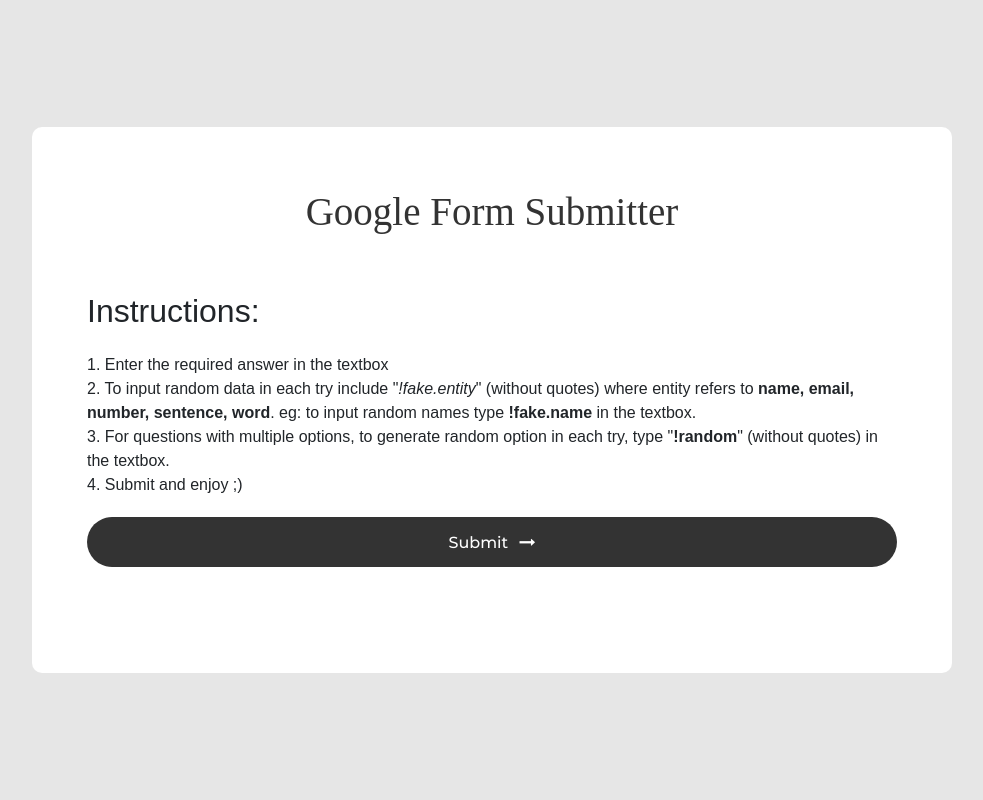
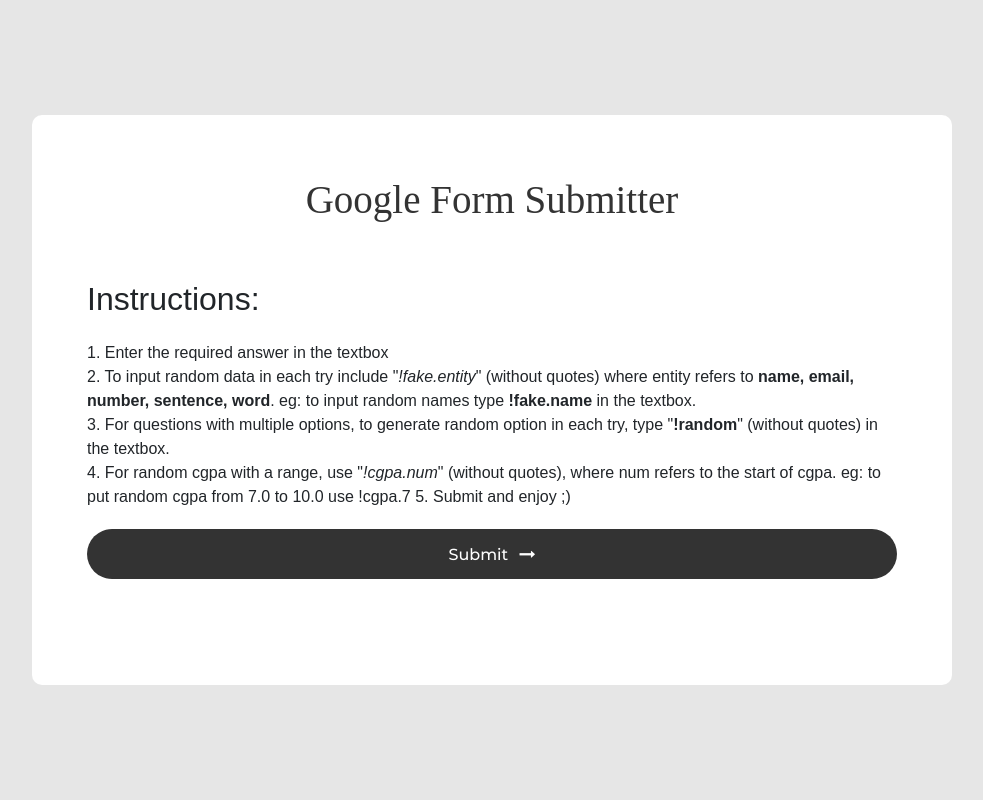
Before and after one commit to pulkitgupta2k/Google_form_spammer_flask, a Flask app: template templates/sent.html in a window 1280 px wide. Shown: the whole page, without its empty margins (148-1131 px from the left). Run offline with Flask 2, Linux system fonts and the light colour scheme; the template is opened without the code that fills it, so the values that code supplies are empty; some libraries are stand-ins or nearby versions; some web fonts are replaced.

Commit message:
cgpa added

```diff
--- a/run.py
+++ b/run.py
@@ -83,8 +83,8 @@
                 payload="------WebKitFormBoundary7MA4YWxkTrZu0gW"
                 for i in range(len(form_entry)):
                     #print("ans= "+str(faker_input((form_entry_data[i])[6:])))
-                    if(form_entry_data[i].startswith('!cgpa')):
-                        payload+="\r\nContent-Disposition: form-data; name=\""+str(form_entry[i])+"\"\r\n\r\n"+str(random.randrange(8,10,1))+"\r\n------WebKitFormBoundary7MA4YWxkTrZu0gW"
+                    if(form_entry_data[i].startswith('!cgpa.')):
+                        payload+="\r\nContent-Disposition: form-data; name=\""+str(form_entry[i])+"\"\r\n\r\n"+str(random.randrange(int((form_entry_data[i])[6:])*10,100,1)/10)+"\r\n------WebKitFormBoundary7MA4YWxkTrZu0gW"
                     elif(form_entry_data[i].startswith('!fake.')):
                         payload+="\r\nContent-Disposition: form-data; name=\""+str(form_entry[i])+"\"\r\n\r\n"+str(faker_input((form_entry_data[i])[6:]))+"\r\n------WebKitFormBoundary7MA4YWxkTrZu0gW"
                     elif(form_entry_data[i]=='!random'):
--- a/templates/sent.html
+++ b/templates/sent.html
@@ -32,7 +32,8 @@
                     1. Enter the required answer in the textbox<br>
                     2. To input random data in each try include "<i>!fake.entity</i>" (without quotes) where entity refers to <b>name, email, number, sentence, word</b>. eg: to input random names type <b>!fake.name</b> in the textbox.<br>
                     3. For questions with multiple options, to generate random option in each try, type "<b>!random</b>" (without quotes) in the textbox.<br>
-                    4. Submit and enjoy ;)<br>
+					4. For random cgpa with a range, use "<i>!cgpa.num</i>" (without quotes), where num refers to the start of cgpa. eg: to put random cgpa from 7.0 to 10.0 use !cgpa.7
+					5. Submit and enjoy ;)<br>
                 </div>
                 <br>
                 <br>
```
